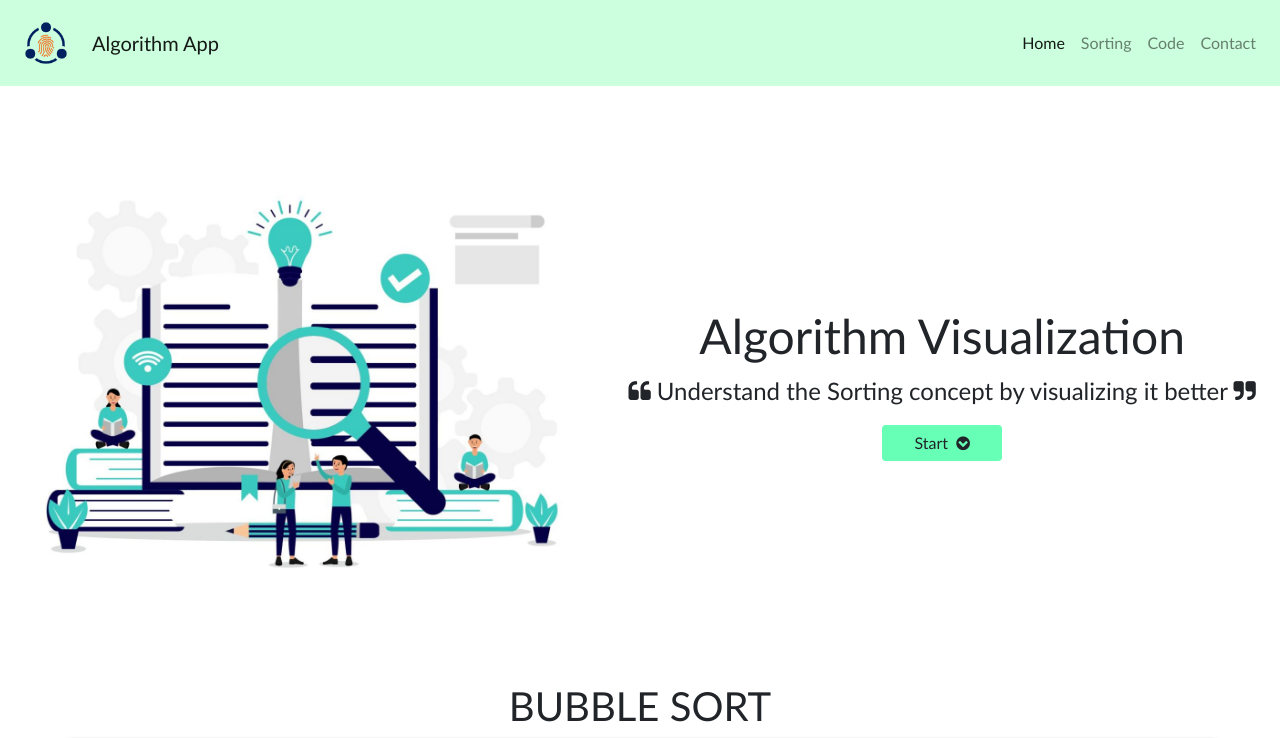
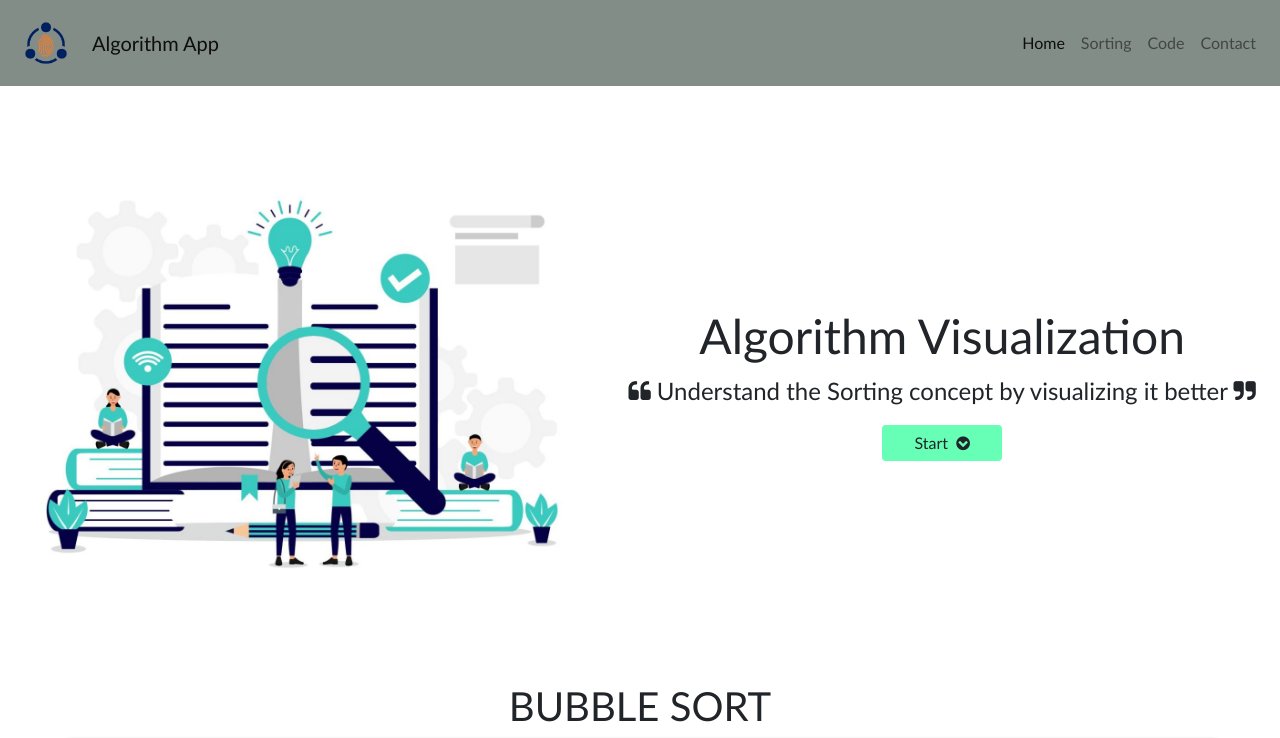
Before and after one commit to bhragu77/algo-visualizer, a plain HTML site: page index.html in a window 1280 px wide. Shown: the top 738 px of the page. Drawn offline with nearby package versions, Linux system fonts and the light colour scheme.

Commit message:
Update style.css

```diff
--- a/styles/style.css
+++ b/styles/style.css
@@ -61,7 +61,7 @@ body{
 
 /*------------Navigation----------------*/
 .navbar{
-    background-color: #ccffdd;
+    background-color: #838d87;
 }
 
 .navbar-nav{
```
